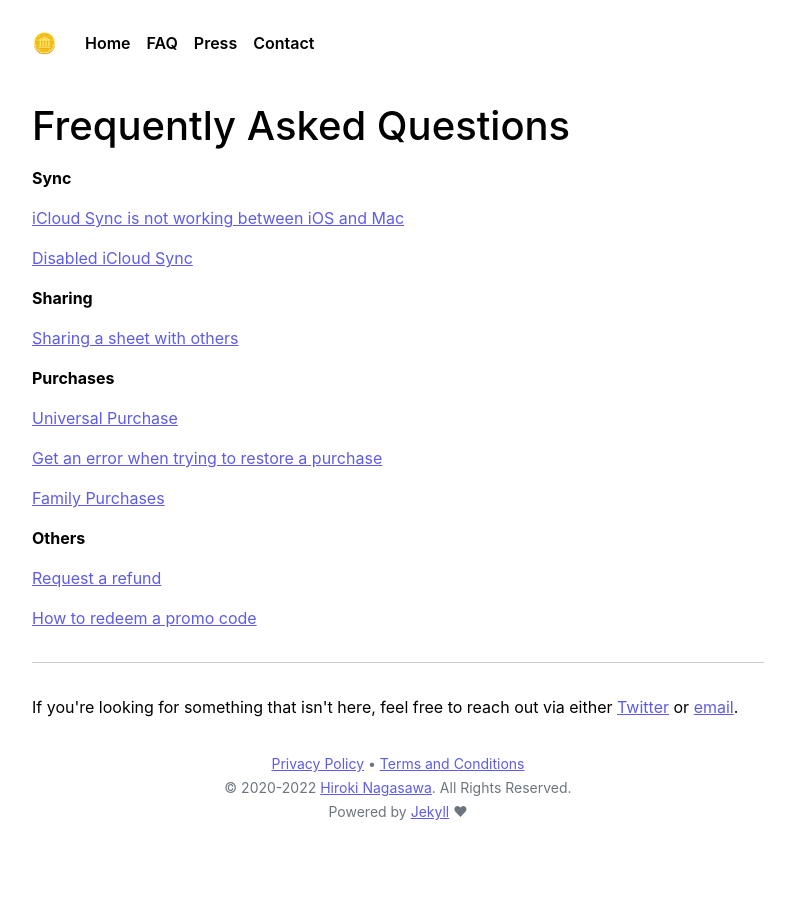
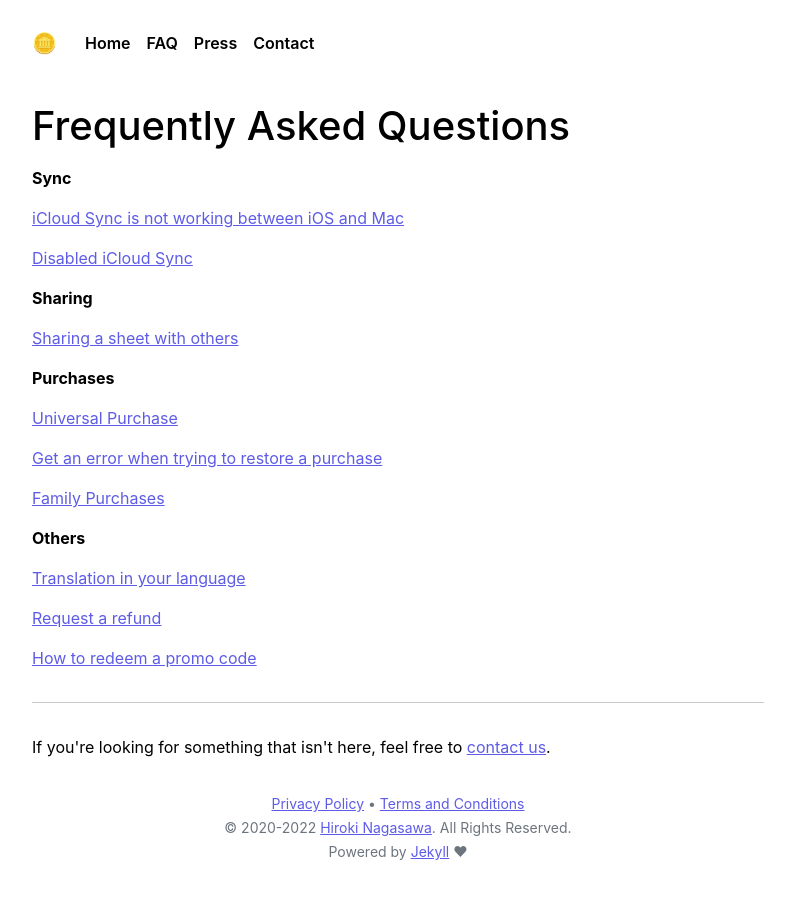
Before and after one commit to bluecometlabs/getexpenses.app, a Jekyll site: the page built from pages/faq.md, in a window 1280 px wide. Shown: the whole page, without its empty margins (242-1037 px from the left). Built offline with Jekyll 4.4.1, drawn with Linux system fonts in a browser that asks for light colours.

Commit message:
Add new faq page

```diff
--- a/_includes/faq.html
+++ b/_includes/faq.html
@@ -14,6 +14,7 @@
     <p><a href="/faq/family-purchases">Family Purchases</a></p>
 
     <p><strong>Others</strong></p>
+    <p><a href="/faq/translation-in-your-lang">Translation in your language</a></p>
     <p><a href="/faq/request-refund">Request a refund</a></p>
     <p><a href="/faq/how-to-redeem-promo-code">How to redeem a promo code</a></p>
 
--- a/_includes/faq_footer.html
+++ b/_includes/faq_footer.html
@@ -1,2 +1,2 @@
 <hr>
-<p>If you're looking for something that isn't here, feel free to reach out via either <a href="{{ site.links.twitter }}">Twitter</a> or <a href="mailto:feedback@pixyzehn.com">email</a>.</p>
+<p>If you're looking for something that isn't here, feel free to <a href="/contact/">contact us</a>.</p>
--- a/_includes/press.html
+++ b/_includes/press.html
@@ -8,5 +8,5 @@
         <li>Product images</li>
     </ul>
     <p>Download <a href="../assets/presskit.zip" download="Expenses Press Kit.zip">here</a></p>
-    <p>Want to review or cover Expenses? Email <a href="mailto:feedback@pixyzehn.com">feedback@pixyzehn.com</a> for interview requests, product demos, and more.</p>
+    <p>Want to review or cover Expenses? <a href="/contact/">Contact us</a> for interview requests, product demos, and more.</p>
 </div>
```
Also changed, not shown: pages/faq/translation-in-your-lang.md (added, +23 -0 lines).
